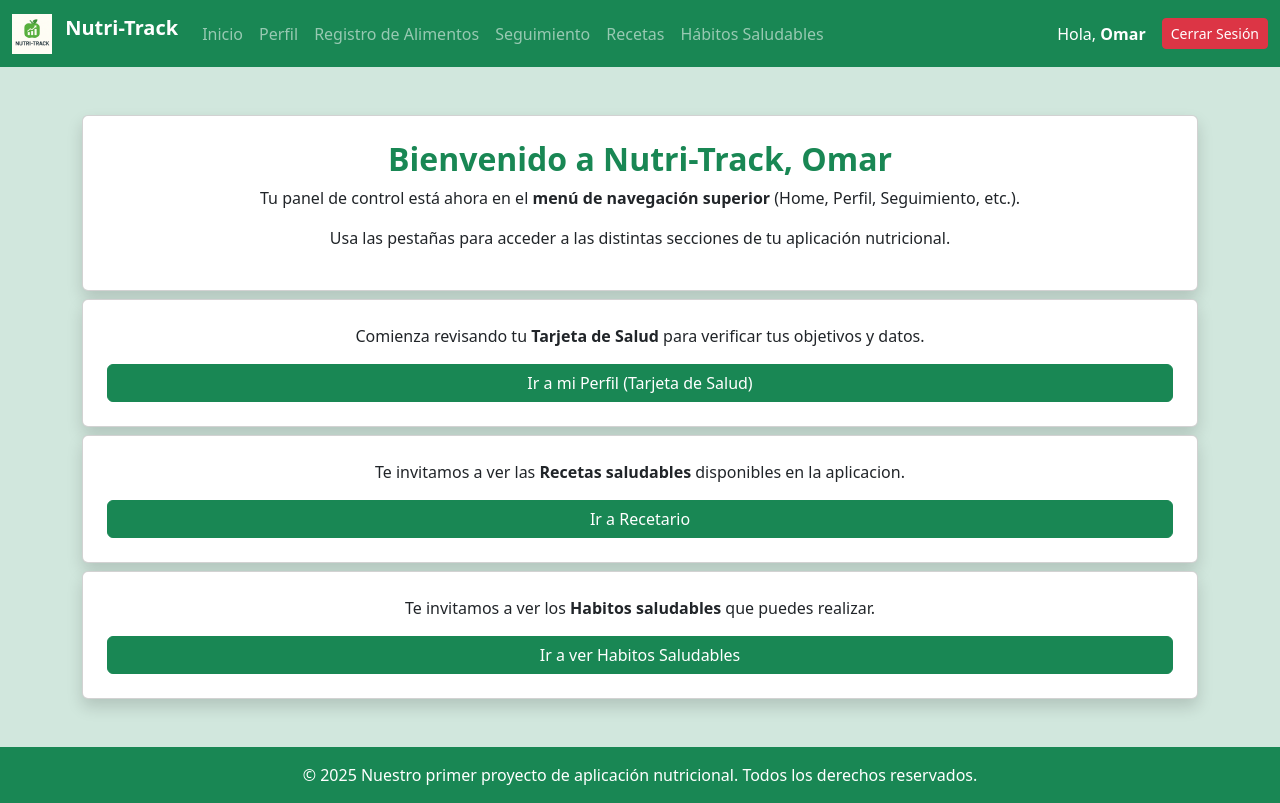
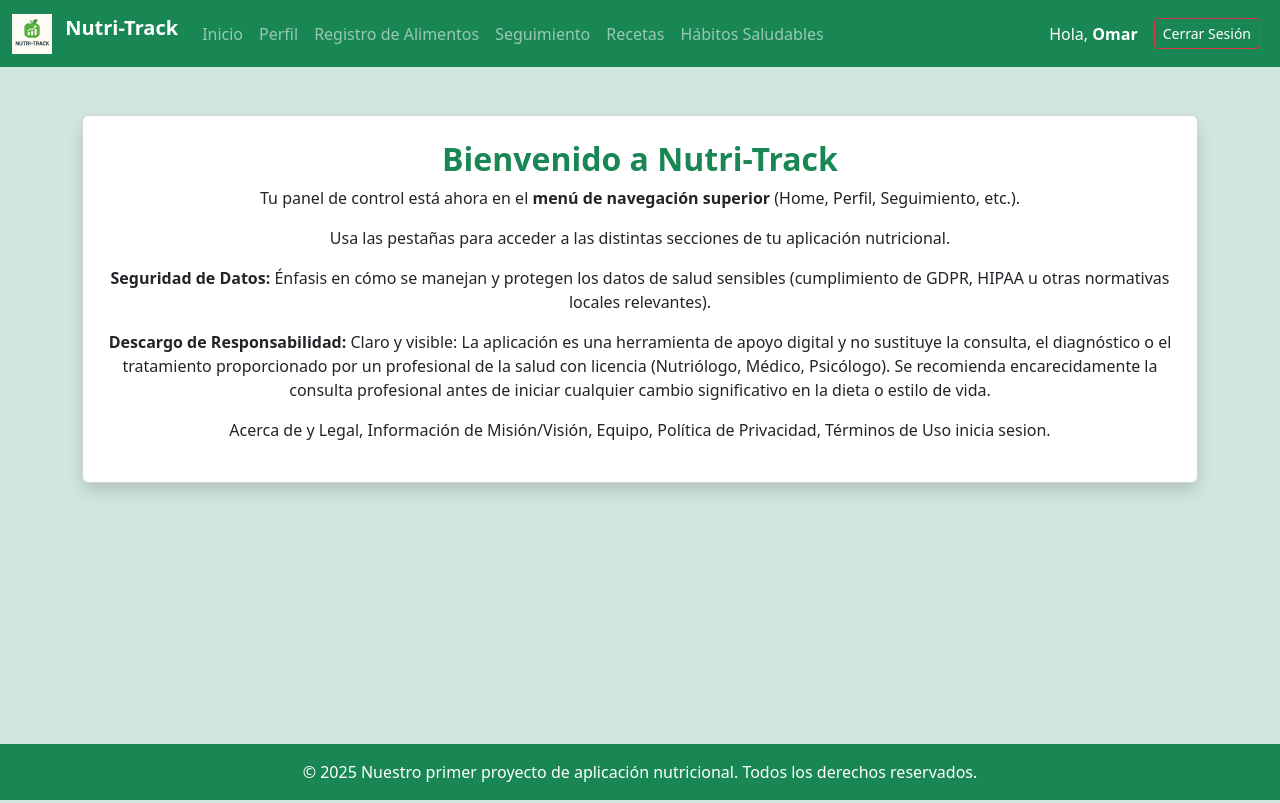
Before and after one commit to OmarOrtVal/ODOV-MARPnutriApp, a Flask app: page / in a window 1280 px wide. Run offline with Flask 3, Linux system fonts and the light colour scheme; the visitor is signed in with stand-in values (Sample User, id 1).

Commit message:
trabajo en clase

```diff
--- a/app.py
+++ b/app.py
@@ -5,9 +5,7 @@ app.secret_key = 'nutri_track_secret_key'
 
 @app.route('/')
 def index():
-    if 'usuario' in session:
-        return render_template('index.html', usuario=session['usuario'])
-    return redirect(url_for('login'))
+        return render_template('index.html')
 
 @app.route('/perfil')
 def perfil():
@@ -17,21 +15,15 @@ def perfil():
 
 @app.route('/seguimiento')
 def seguimiento():
-    if 'usuario' not in session:
-        return redirect(url_for('login'))
-    return render_template('seguimiento.html', usuario=session['usuario'])
+    return render_template('seguimiento.html')
 
 @app.route('/recetas')
 def recetas():
-    if 'usuario' not in session:
-        return redirect(url_for('login'))
-    return render_template('recetas.html', usuario=session['usuario'])
+    return render_template('recetas.html')
 
 @app.route('/habitos')
 def habitos():
-    if 'usuario' not in session:
-        return redirect(url_for('login'))
-    return render_template('habitos.html', usuario=session['usuario'])
+    return render_template('habitos.html')
 
 @app.route('/alimentos', methods=['GET', 'POST'])
 def alimentos():
--- a/templates/base.html
+++ b/templates/base.html
@@ -20,21 +20,19 @@
 
             <div class="collapse navbar-collapse" id="navbarNav">
                 <ul class="navbar-nav me-auto">
-                    {% if session.get('usuario') %}
                     <li class="nav-item"><a class="nav-link" href="{{ url_for('index') }}">Inicio</a></li>
                     <li class="nav-item"><a class="nav-link" href="{{ url_for('perfil') }}">Perfil</a></li>
                     <li class="nav-item"><a class="nav-link" href="{{ url_for('alimentos') }}">Registro de Alimentos</a></li>
                     <li class="nav-item"><a class="nav-link" href="{{ url_for('seguimiento') }}">Seguimiento</a></li>
                     <li class="nav-item"><a class="nav-link" href="{{ url_for('recetas') }}">Recetas</a></li>
                     <li class="nav-item"><a class="nav-link" href="{{ url_for('habitos') }}">Hábitos Saludables</a></li>
-                    {% endif %}
                 </ul>
 
                 {% if session.get('usuario') %}
                     <span class="navbar-text text-white me-3">
                         Hola, <strong>{{ session['usuario'] }}</strong>
                     </span>
-                    <a href="{{ url_for('logout') }}" class="btn btn-danger btn-sm">Cerrar Sesión</a>
+                    <a href="{{ url_for('logout') }}" class="btn btn-outline-danger btn-sm me-2 text-white">Cerrar Sesión</a>
                 {% else %}
                     <a href="{{ url_for('login') }}" class="btn btn-outline-light btn-sm me-2">Iniciar Sesión</a>
                     <a href="{{ url_for('registro') }}" class="btn btn-outline-light btn-sm me-2">Registro</a>
--- a/templates/index.html
+++ b/templates/index.html
@@ -1,27 +1,14 @@
 {% extends "base.html" %}
 {% block content %}
 <div class="card shadow p-4 text-center">
-    <h2 class="text-success fw-bold">Bienvenido a Nutri-Track, Omar</h2>
+    <h2 class="text-success fw-bold">Bienvenido a Nutri-Track</h2>
     <p>Tu panel de control está ahora en el <strong>menú de navegación superior</strong> (Home, Perfil, Seguimiento, etc.).</p>
     <p>Usa las pestañas para acceder a las distintas secciones de tu aplicación nutricional.</p>
+    <p><strong>Seguridad de Datos:</strong> Énfasis en cómo se manejan y protegen los datos de salud sensibles (cumplimiento de GDPR, HIPAA u otras normativas locales relevantes).</p>
+    <p><strong>Descargo de Responsabilidad:</strong> Claro y visible: La aplicación es una herramienta de apoyo digital y no sustituye la consulta, el diagnóstico o el tratamiento proporcionado por un profesional de la salud con licencia (Nutriólogo, Médico, Psicólogo).
+    Se recomienda encarecidamente la consulta profesional antes de iniciar cualquier cambio significativo en la dieta o estilo de vida.</p>
+    <p>Acerca de y Legal, Información de Misión/Visión, Equipo, Política de Privacidad, Términos de Uso inicia sesion.</p>
+
     </div>
-<div class="card shadow p-4 text-center mt-2">
-    <p>Comienza revisando tu <strong>Tarjeta de Salud</strong> para verificar tus objetivos y datos.</p>
-    <a href="{{ url_for('perfil') }}" class="btn btn-success">
-        Ir a mi Perfil (Tarjeta de Salud)
-    </a>
-        </div>
-<div class="card shadow p-4 text-center mt-2">
-    <p>Te invitamos a ver las <strong>Recetas saludables</strong> disponibles en la aplicacion.</p>
-    <a href="{{ url_for('recetas') }}" class="btn btn-success">
-        Ir a Recetario
-    </a>
-</div>
-<div class="card shadow p-4 text-center mt-2">
-    <p>Te invitamos a ver los <strong>Habitos saludables</strong> que puedes realizar.</p>
-    <a href="{{ url_for('habitos') }}" class="btn btn-success">
-        Ir a ver Habitos Saludables
-    </a>
-</div>
 
 {% endblock %}
--- a/templates/login.html
+++ b/templates/login.html
@@ -2,7 +2,7 @@
 {% block title %}Iniciar Sesión{% endblock %}
 {% block content %}
 
-<div class="d-flex justify-content-center align-items-center min-vh-100">
+<div class="d-flex justify-content-center align-items-center">
 
     <div class="card p-4 shadow-lg w-100" style="max-width: 400px;">
         <div class="card-header text-center border-0 bg-white">
@@ -27,7 +27,6 @@
                 <div class="d-grid gap-2 mt-4">
                     <button type="submit" class="btn btn-success">Entrar</button>
                 </div>
-
                 <p class="text-center mt-3 small">
                     ¿No tienes cuenta? <a href="{{ url_for('registro') }}" class="text-success fw-bold">Regístrate aquí</a>
                 </p>
```
